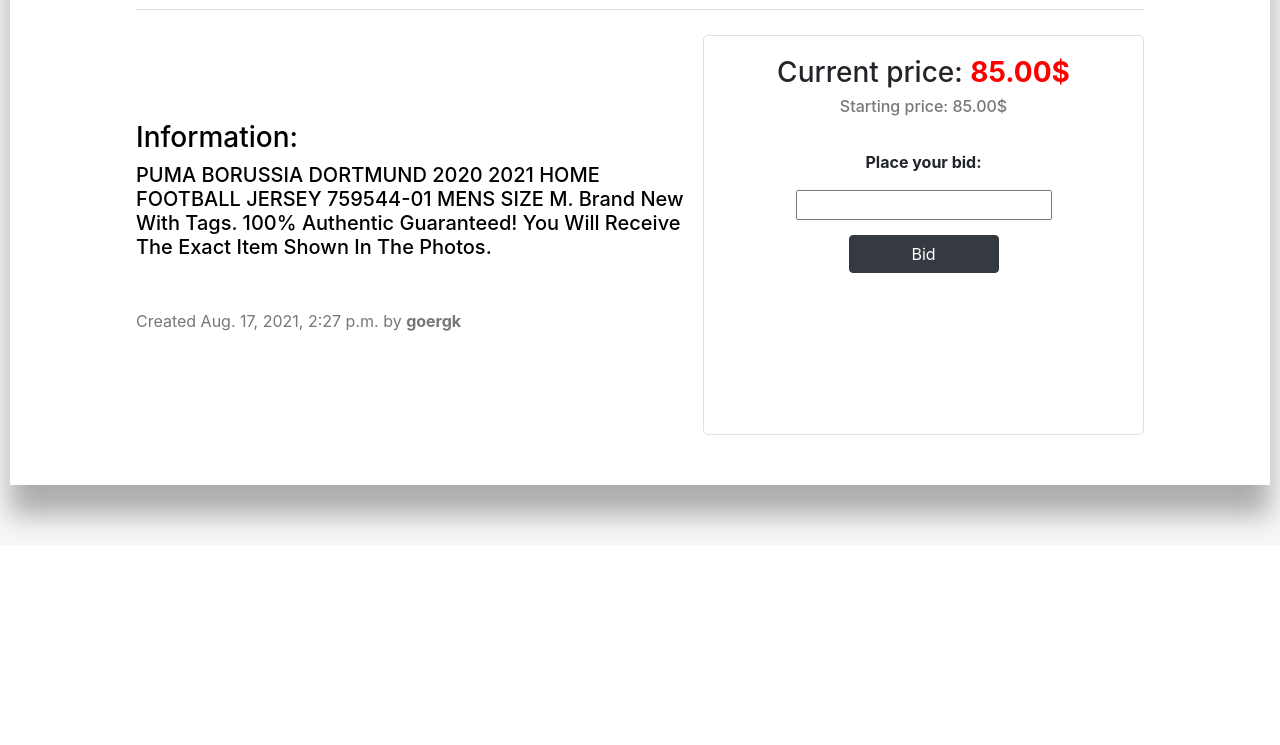
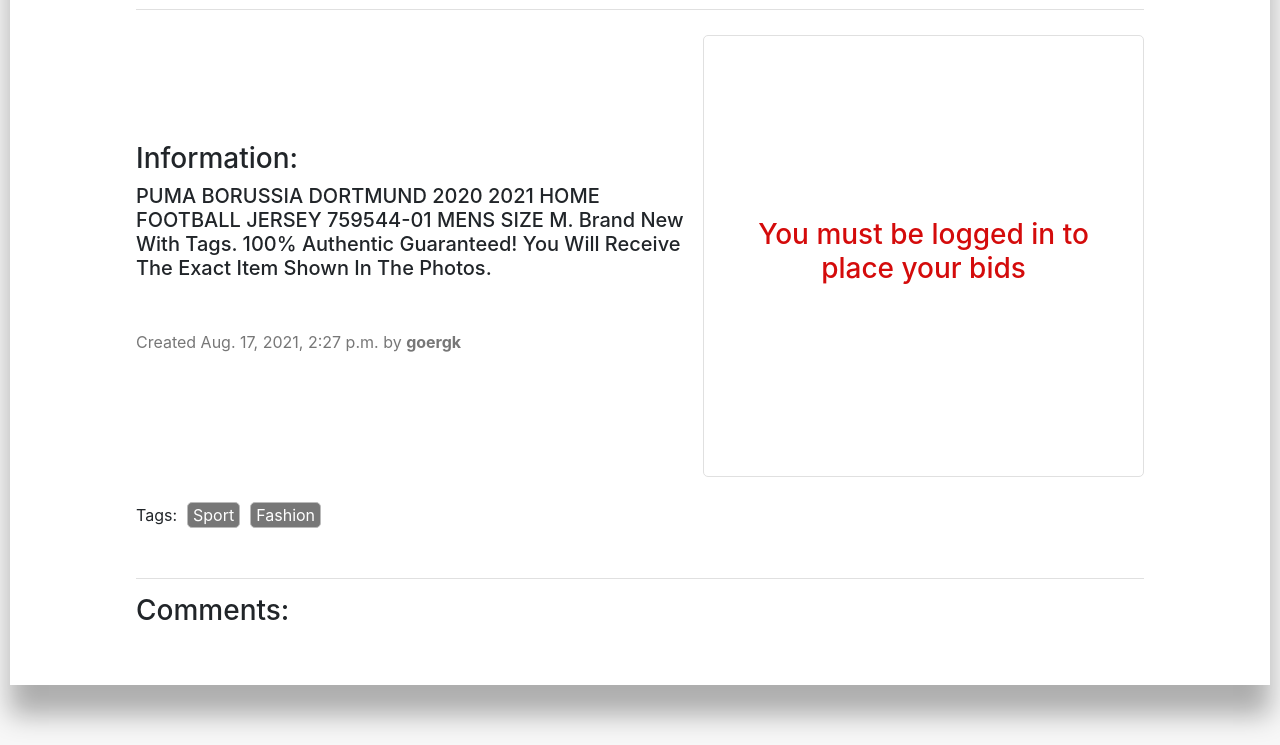
Before and after one commit to goergk/Commerce, a Django app: page /listing/2 in a window 1280 px wide. Shown: the part 740-1485 px from the top of the page. Before the commit the page ends 1275 px from the top, so only its background shows below. Run offline with Django 3.2, Linux system fonts and the light colour scheme; data comes from the database, SQL or seed files in the repository; both versions use the stored data as it was after the commit; some libraries are stand-ins or nearby versions.

Commit message:
Bids area done, added comment form, fixes in views

```diff
--- a/commerce/auctions/models.py
+++ b/commerce/auctions/models.py
@@ -42,7 +42,7 @@ class Bid(models.Model):
     listing = models.ForeignKey(Listing, on_delete=models.CASCADE, related_name="bids")
 
     def __str__(self):
-        return f"Last bid: {self.date} by {self.user}. Bid value: {self.value}$."
+        return f"Last bid: {self.value}$ by {self.user}."
 
 class Comment(models.Model):
     id = models.AutoField(primary_key=True)
--- a/commerce/auctions/static/auctions/styles.css
+++ b/commerce/auctions/static/auctions/styles.css
@@ -229,6 +229,15 @@ textarea{
     text-align: center;
 }
 
+.err_container_1{
+    width: 100%;
+    min-height: 400px;
+    display: flex;
+    justify-content: center;
+    align-items: center;
+    color: rgb(212, 11, 11);
+}
+
 .desc_container{
     width: 25vw;
 }
@@ -237,6 +246,29 @@ textarea{
     width: 45%;
     min-height: 200px;
     padding-right: 1vw;
+}
+
+.categories_container_2{
+    display: flex;
+    justify-content: flex-start;
+    align-items: center;
+}
+
+.category_tag_container{
+    display: flex;
+    justify-content: center;
+    align-items: center;
+    margin-left: 10px;
+    padding: 0px 5px;
+    border: 1px solid rgb(187, 187, 187);
+    background-color: rgb(119, 119, 119);
+    border-radius: 5px;
+}
+
+.category_tag_content{
+    color: white;
+    margin: 0px;
+    padding: 0px;
 }
 
 @media (max-width: 924px){
@@ -264,6 +296,7 @@ textarea{
 
     .bids_container{
         width: 80%;
+        margin-top: 15px;
     }
 
     .listing_image_2{
--- a/commerce/auctions/templates/auctions/listing.html
+++ b/commerce/auctions/templates/auctions/listing.html
@@ -16,8 +16,8 @@
                     </div>
                     <div class="container_2">
                         <div class="desc_container_2">
-                            <h3 style="color: black">Information:</h3>
-                            <h5 style="color: black">
+                            <h3>Information:</h3>
+                            <h5>
                                 {{ listing.description }}
                             </h5>
                             <p style="color: rgb(119, 119, 119); margin-top: 50px">
@@ -25,12 +25,49 @@
                             </p>
                         </div>
                         <div class="bids_container">
-                            <h3>Current price:  <b style="color:red">{{ listing.price }}$</b></h3>
-                            <h6 style="color: rgb(119, 119, 119)">Starting price: {{ listing.price }}$</h6>
-                            <p style="margin-top: 25px"><b>Place your bid:</b></p>
-                            {{ bid.bid_value }}
-                            <input type="submit" class="btn btn-dark create_button" value="Bid">
+                            {% if user.is_authenticated %}
+                                <h3>Current price:  <b style="color:red">
+                                    {% if not winning.value %}
+                                        {{ listing.price }}$
+                                    {% else %}
+                                        {{ winning.value }}$
+                                    {% endif %}
+                                </b></h3>
+                                <h6 style="color: rgb(119, 119, 119)">Starting price: {{ listing.price }}$</h6>
+                                <p style="margin-top: 25px"><b>Place your bid:</b></p>
+                                <form action="#" style="display: flex; flex-direction: column; justify-content: center; align-items: center;">
+                                    {{ bid.bid_value }}
+                                    <input type="submit" class="btn btn-dark create_button" value="Bid">
+                                </form>
+                                <p style="margin-top:40px;">
+                                    {{ bids.count }} bid(s) so far.
+                                </p>
+                                <p>
+                                    {% if winning.value %}
+                                        Currently winning: <b style="color:red">{{ winning.user }}</b>
+                                    {% endif %}
+                                </p>
+                            {% else %}
+                                <div class="err_container_1">
+                                    <h3>You must be logged in to place your bids</h3>
+                                </div>
+                            {% endif %}
                         </div>
+                    </div>
+                    <div style="width: 80%; margin-top: 25px; padding-bottom: 50px; border-bottom: 1px solid #e0e0e0;">
+                        <div class="categories_container_2">
+                            Tags:
+                            {% for category in categories %}
+                                <div class="category_tag_container">
+                                    <p class="category_tag_content">{{ category }}</p>
+                                </div>
+                            {% empty %}
+                                No categories assigned to this product.
+                            {% endfor %}
+                        </div>
+                    </div>
+                    <div style="display: flex; width: 80%; margin-top: 15px;">
+                        <h3>Comments:</h3>
                     </div>
                 </div>
             </div>
--- a/commerce/auctions/views.py
+++ b/commerce/auctions/views.py
@@ -1,6 +1,7 @@
 from django.contrib.auth import authenticate, login, logout
 from django.db import IntegrityError
 from django.http import HttpResponse, HttpResponseRedirect
+from django.db.models import Max
 from django.shortcuts import render
 from django.urls import reverse
 from django import forms
@@ -16,7 +17,11 @@ class NewListingForm(forms.Form):
         widget=forms.CheckboxSelectMultiple(attrs={'class': 'select_area'}))
 
 class NewBidForm(forms.Form):
-    bid_value = forms.DecimalField(widget=forms.NumberInput(attrs={'class': 'bid_area'}))
+    bid_value = forms.DecimalField(widget=forms.NumberInput(attrs={'class': 'bid_area', 'placeholder': 'Bid'}))
+
+class NewCommentForm(forms.Form):
+    topic = forms.CharField(widget=forms.Textarea(attrs={'class': 'topic_area'}))
+    content = forms.CharField(widget=forms.Textarea(attrs={'class': 'content_area'}))
 
 def index(request):
     listings = Listing.objects.filter(closed=False)
@@ -94,8 +99,16 @@ def categories(request):
 
 def listing(request, listing_id):
     listing = Listing.objects.get(pk=listing_id)
+    categories = listing.category.all()
+    bids = listing.bids.all()
+    temp = listing.bids.aggregate(Max('value'))
+    bid = listing.bids.filter(value=temp['value__max']).first()
+
     return render(request, "auctions/listing.html", {
         "listing": listing,
+        "bids": bids,
+        "winning": bid,
+        "categories": categories,
         "bid": NewBidForm()
     })
 
```
Also changed, not shown: commerce/auctions/migrations/0009_rename_category_listing_categories.py (added), commerce/auctions/migrations/0010_rename_categories_listing_category.py (added), commerce/db.sqlite3.
